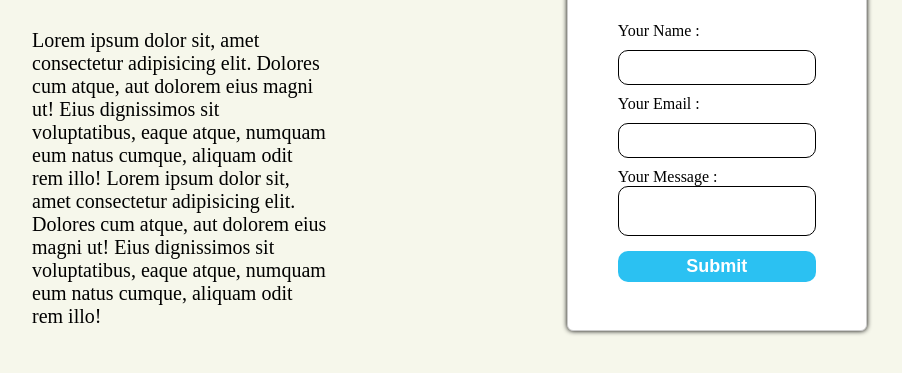
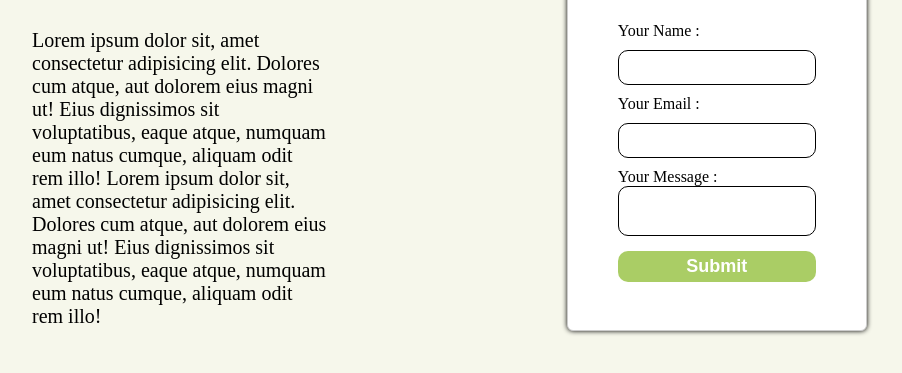
Before and after one commit to Yonisid/Examensarbete, a plain HTML site: page About/About.html in a window 1280 px wide. Shown: the part 215-588 px from the top of the page, without its empty margins (176-1078 px from the left). Drawn offline with Linux system fonts and the light colour scheme.

Commit message:
Changed colors in about page

```diff
--- a/About/About.css
+++ b/About/About.css
@@ -90,7 +90,7 @@ input[type="submit"]{
     width:100%;
     margin-top: 10px;
     padding: 5px 45px;
-    background-color:#2BC1F2;
+    background-color:#AACD65;
     border:none;
     border-radius: 10px;
     color:#fff;
```
Also changed, not shown: About/Palette.jpg (added).
